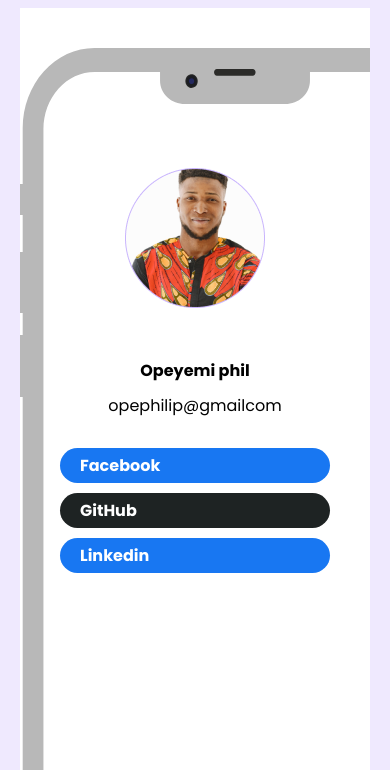
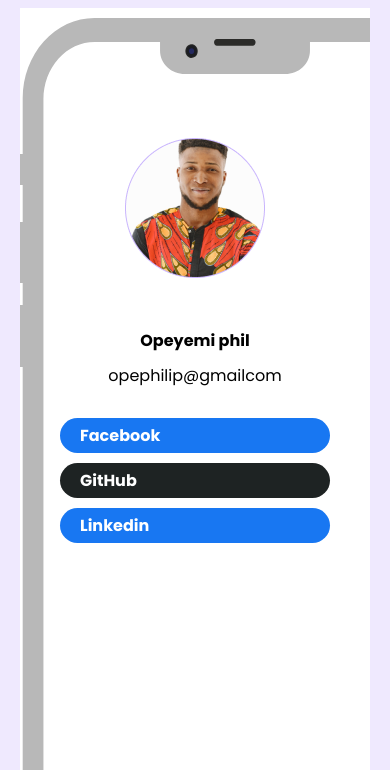
Before and after one commit to Trippsy/Opeylinks, a plain HTML site: page profile.html in a window 390 px wide. Shown: the part 74-844 px from the top of the page. Drawn offline with nearby package versions, Linux system fonts and the light colour scheme.

Commit message:
new update

```diff
--- a/css/profile.css
+++ b/css/profile.css
@@ -75,7 +75,6 @@ main {
 
 }
 .wrapper .mobilepreview {
-
     background-image: url(../Assest/Images/Iphone.svg);
     width: 100%;
     max-width: 430px;
@@ -252,3 +251,17 @@ main {
         display: none;
     }
 }
+@media only screen and (max-width: 500px) {
+    .wrapper {
+        background-color: #FFFFFF;
+        padding: 10px 0;
+
+    }
+    .wrapper .mobilepreview {
+        background-image: url(../Assest/Images/Iphone.svg);
+        width: 100%;
+        max-width: 430px;
+        height: 972px;
+        margin-right: 40px;
+    }
+}
```
